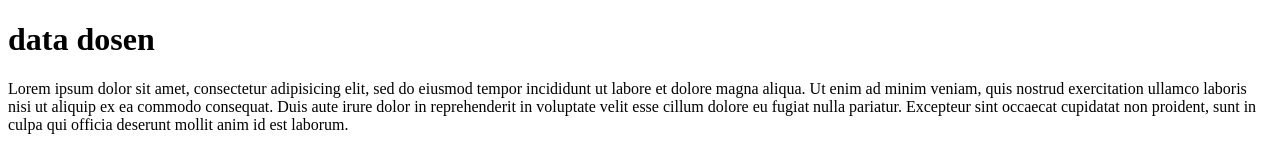
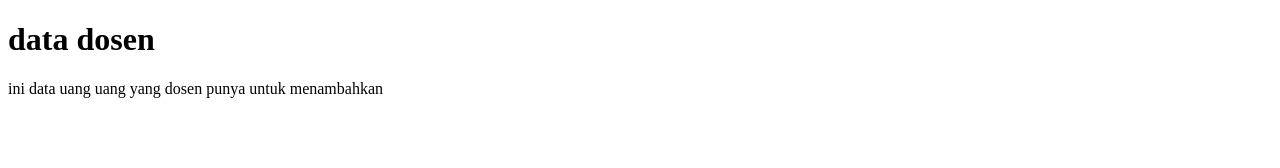
Before and after one commit to Aulia67/testing-git, a plain HTML site: page dosen.html in a window 1280 px wide. Drawn offline with Linux system fonts and the light colour scheme.

Commit message:
melakukan perubahan di di deskripsi

```diff
--- a/dosen.html
+++ b/dosen.html
@@ -7,12 +7,7 @@
 </head>
 <body>
 	<h1>data dosen</h1>
-	<p>Lorem ipsum dolor sit amet, consectetur adipisicing elit, sed do eiusmod
-	tempor incididunt ut labore et dolore magna aliqua. Ut enim ad minim veniam,
-	quis nostrud exercitation ullamco laboris nisi ut aliquip ex ea commodo
-	consequat. Duis aute irure dolor in reprehenderit in voluptate velit esse
-	cillum dolore eu fugiat nulla pariatur. Excepteur sint occaecat cupidatat non
-	proident, sunt in culpa qui officia deserunt mollit anim id est laborum.</p>
+	<p>ini data uang uang yang dosen punya untuk menambahkan</p>
 
 </body>
 </html>
```
